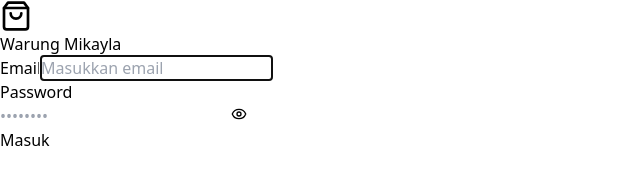
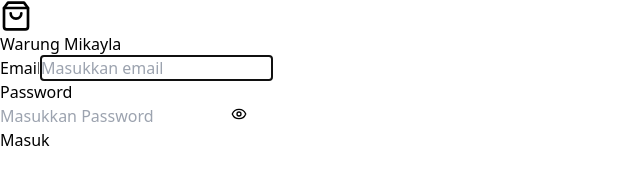
Before and after one commit to warungmikayla/warungmikayla.github.io, a React (Vite) app: page /#/login in a window 1280 px wide. Shown: the top 194 px of the page, without its empty margins (0-640 px from the left). Built offline with nearby package versions, Linux system fonts and the light colour scheme; no server answers.

Commit message:
update login

```diff
--- a/src/pages/LoginPage.jsx
+++ b/src/pages/LoginPage.jsx
@@ -53,7 +53,7 @@ export default function LoginPage() {
                 onChange={(e) => setPassword(e.target.value)}
                 required
                 className="w-full px-4 py-2.5 pr-11 border border-gray-300 rounded-xl focus:outline-none focus:ring-2 focus:ring-emerald-500 focus:border-transparent text-sm"
-                placeholder="••••••••"
+                placeholder="Masukkan Password"
               />
               <button
                 type="button"
```
